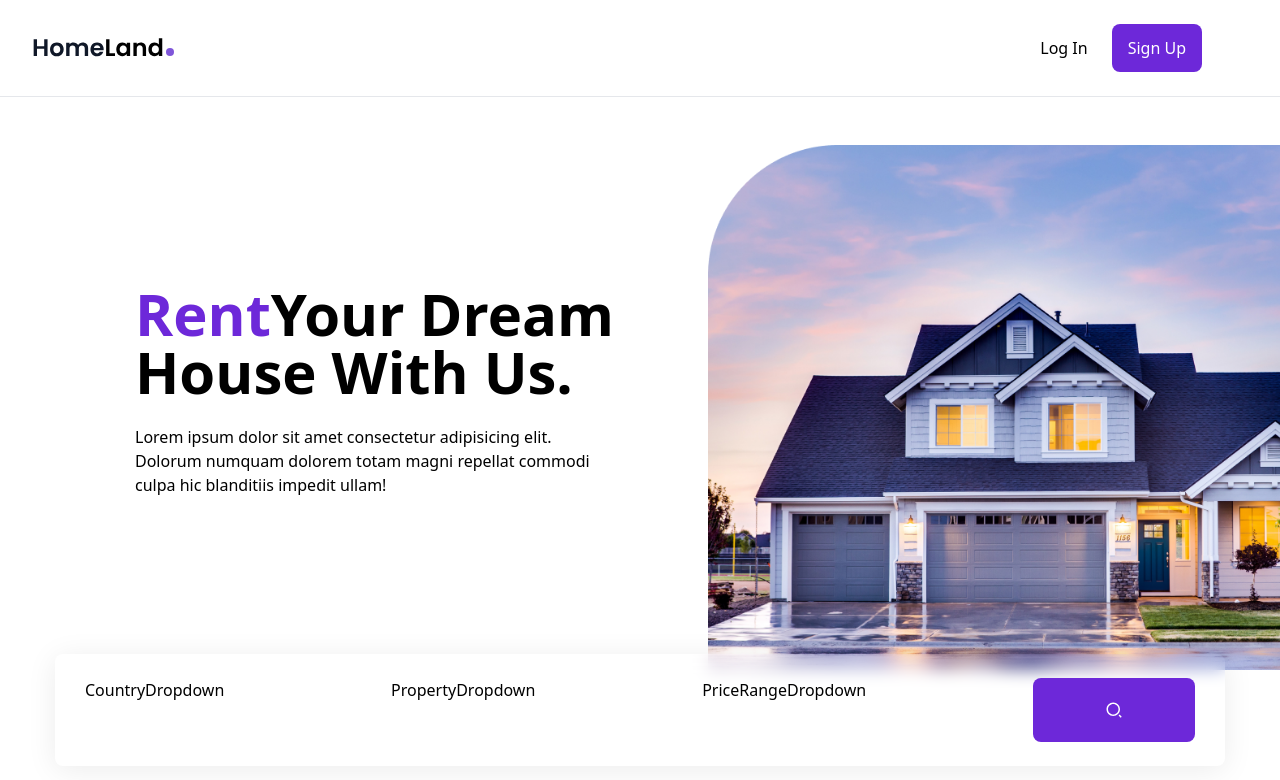
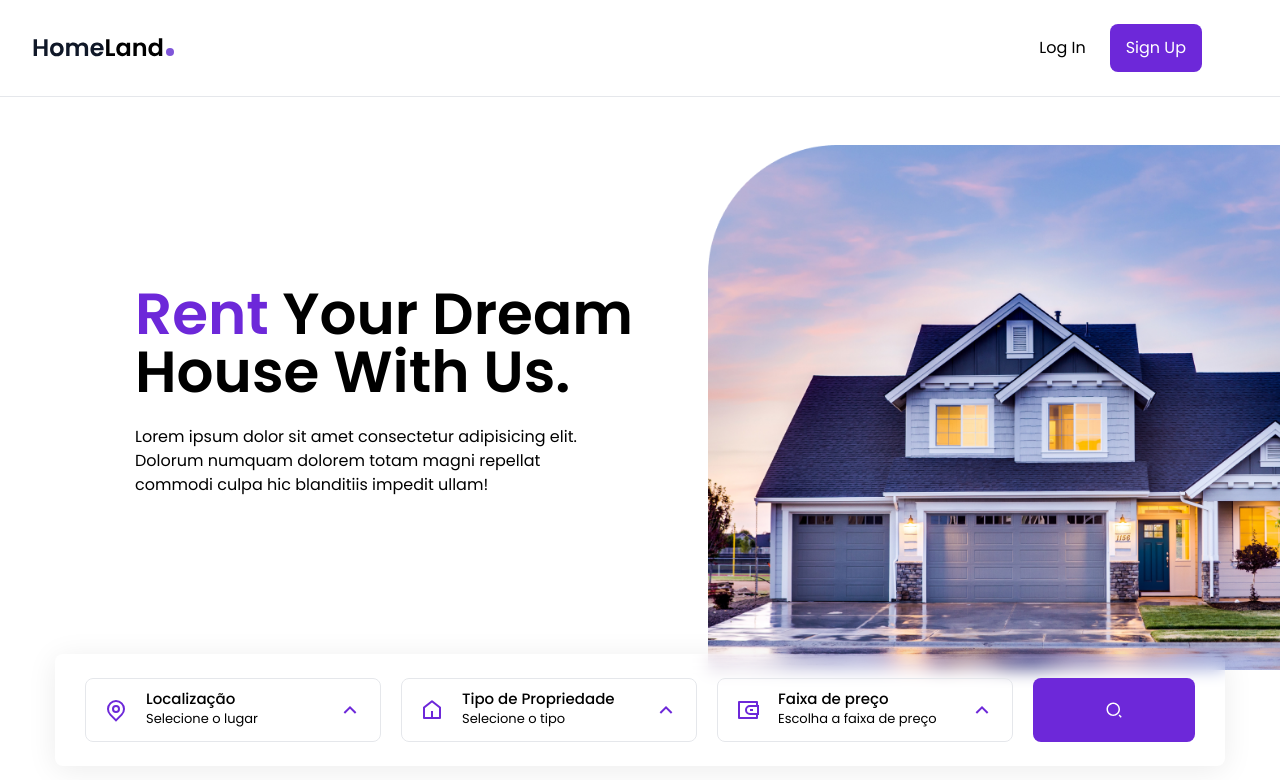
Before and after one commit to WerbethAraujo/website-houses-next, a React (Vite) app: page / in a window 1280 px wide. Shown: the top 780 px of the page. Built offline with nearby package versions, Linux system fonts and the light colour scheme.

Commit message:
feat: create filters of type property and price

```diff
--- a/package.json
+++ b/package.json
@@ -16,6 +16,7 @@
     "react-router-dom": "^6.11.0"
   },
   "devDependencies": {
+    "@headlessui/react": "^1.7.14",
     "@types/react": "^18.0.28",
     "@types/react-dom": "^18.0.11",
     "@vitejs/plugin-react": "^4.0.0",
--- a/src/components/Banner.jsx
+++ b/src/components/Banner.jsx
@@ -12,7 +12,7 @@ const Banner = () => {
       <div className='flex flex-col lg:flex-row'>
         <div className='lg:ml-8 lg:items-start lg:text-left lg:px-0 xl:ml-[135px] flex flex-col items-center text-center px-4 justify-center flex-1'>
           <h1 className='text-4xl lg:text-[58px] font-semibold leading-none mb-6'>
-            <span className='text-violet-700'>Rent</span>Your Dream House With
+            <span className='text-violet-700'>Rent</span> Your Dream House With
             Us.
           </h1>
           <p className='max-w-[480px] mb-8'>
--- a/src/components/CountryDropdown.jsx
+++ b/src/components/CountryDropdown.jsx
@@ -1,7 +1,51 @@
-import React from 'react';
+import React, { useState, useContext } from 'react';
+
+// import icons
+import { RiMapPinLine, RiArrowDownSLine, RiArrowUpSLine } from 'react-icons/ri';
+
+// import handles
+import { Menu } from '@headlessui/react';
+
+// import house context
+import { HouseContext } from '../context/HouseContext';
 
 const CountryDropdown = () => {
-  return <div>CountryDropdown</div>;
+  const { country, setCountry, countries } = useContext(HouseContext);
+
+  const [isOpen, setIsOpen] = useState(false);
+
+  return (
+    <Menu as='div' className='dropdown relative'>
+      <Menu.Button
+        onClick={() => setIsOpen(!isOpen)}
+        className='dropdown-btn w-full text-left'
+      >
+        <RiMapPinLine className='dropdown-icon-primary' />
+        <div>
+          <div className='text-[15px] font-medium leading-tight'>{country}</div>
+          <div className='text-[13px]'>Selecione o lugar</div>
+        </div>
+        {isOpen ? (
+          <RiArrowDownSLine className='dropdown-icon-secondary' />
+        ) : (
+          <RiArrowUpSLine className='dropdown-icon-secondary' />
+        )}
+      </Menu.Button>
+
+      <Menu.Items className='dropdown-menu'>
+        {countries.map((country, idx) => (
+          <Menu.Item
+            onClick={() => setCountry(country)}
+            key={idx}
+            as='li'
+            className='cursor-pointer hover:text-violet-700 transition'
+          >
+            {country}
+          </Menu.Item>
+        ))}
+      </Menu.Items>
+    </Menu>
+  );
 };
 
 export default CountryDropdown;
--- a/src/components/PriceRangeDropdown.jsx
+++ b/src/components/PriceRangeDropdown.jsx
@@ -1,7 +1,55 @@
-import React from 'react';
+import React, { useState, useContext } from 'react';
+
+// import icons
+import {
+  RiWallet3Line,
+  RiArrowDownSLine,
+  RiArrowUpSLine,
+} from 'react-icons/ri';
+
+// import handles
+import { Menu } from '@headlessui/react';
+
+// import house context
+import { HouseContext } from '../context/HouseContext';
 
 const PriceRangeDropdown = () => {
-  return <div>PriceRangeDropdown</div>;
+  const { price, setPrice, prices } = useContext(HouseContext);
+
+  const [isOpen, setIsOpen] = useState(false);
+
+  return (
+    <Menu as='div' className='dropdown relative'>
+      <Menu.Button
+        onClick={() => setIsOpen(!isOpen)}
+        className='dropdown-btn w-full text-left'
+      >
+        <RiWallet3Line className='dropdown-icon-primary' />
+        <div>
+          <div className='text-[15px] font-medium leading-tight'>{price}</div>
+          <div className='text-[13px]'>Escolha a faixa de preço</div>
+        </div>
+        {isOpen ? (
+          <RiArrowDownSLine className='dropdown-icon-secondary' />
+        ) : (
+          <RiArrowUpSLine className='dropdown-icon-secondary' />
+        )}
+      </Menu.Button>
+
+      <Menu.Items className='dropdown-menu'>
+        {prices.map((price, idx) => (
+          <Menu.Item
+            onClick={() => setPrice(price.value)}
+            key={idx}
+            as='li'
+            className='cursor-pointer hover:text-violet-700 transition'
+          >
+            {price.value}
+          </Menu.Item>
+        ))}
+      </Menu.Items>
+    </Menu>
+  );
 };
 
 export default PriceRangeDropdown;
--- a/src/components/PropertyDropdown.jsx
+++ b/src/components/PropertyDropdown.jsx
@@ -1,7 +1,53 @@
-import React from 'react';
+import React, { useState, useContext } from 'react';
+
+// import icons
+import { RiHome5Line, RiArrowDownSLine, RiArrowUpSLine } from 'react-icons/ri';
+
+// import handles
+import { Menu } from '@headlessui/react';
+
+// import house context
+import { HouseContext } from '../context/HouseContext';
 
 const PropertyDropdown = () => {
-  return <div>PropertyDropdown</div>;
+  const { property, setProperty, properties } = useContext(HouseContext);
+
+  const [isOpen, setIsOpen] = useState(false);
+
+  return (
+    <Menu as='div' className='dropdown relative'>
+      <Menu.Button
+        onClick={() => setIsOpen(!isOpen)}
+        className='dropdown-btn w-full text-left'
+      >
+        <RiHome5Line className='dropdown-icon-primary' />
+        <div>
+          <div className='text-[15px] font-medium leading-tight'>
+            {property}
+          </div>
+          <div className='text-[13px]'>Selecione o tipo</div>
+        </div>
+        {isOpen ? (
+          <RiArrowDownSLine className='dropdown-icon-secondary' />
+        ) : (
+          <RiArrowUpSLine className='dropdown-icon-secondary' />
+        )}
+      </Menu.Button>
+
+      <Menu.Items className='dropdown-menu'>
+        {properties.map((property, idx) => (
+          <Menu.Item
+            onClick={() => setProperty(property)}
+            key={idx}
+            as='li'
+            className='cursor-pointer hover:text-violet-700 transition'
+          >
+            {property}
+          </Menu.Item>
+        ))}
+      </Menu.Items>
+    </Menu>
+  );
 };
 
 export default PropertyDropdown;
--- a/src/context/HouseContext.jsx
+++ b/src/context/HouseContext.jsx
@@ -1,4 +1,4 @@
-import React, { useState, useContext, createContext } from 'react';
+import React, { useState, createContext, useEffect } from 'react';
 
 // import data
 import { housesData } from '../data';
@@ -9,14 +9,39 @@ export const HouseContext = createContext();
 const HouseContextProvider = ({ children }) => {
   const [houses, setHouses] = useState(housesData);
 
-  const [country, setCountry] = useState('Location (nay)');
+  const [country, setCountry] = useState('Localização');
   const [countries, setCountries] = useState([]);
 
-  const [property, setProperty] = useState('Property type (any)');
+  const [property, setProperty] = useState('Tipo de Propriedade');
   const [properties, setProperties] = useState([]);
 
-  const [price, setPrice] = useState('Price range (any)');
+  const [price, setPrice] = useState('Faixa de preço');
   const [loading, setLoading] = useState(false);
+
+  const prices = [
+    { value: 'Faixa de preço' },
+    { value: '100.000 - 150.000' },
+    { value: '200.000 - 250.000' },
+    { value: '300.000 - 350.000' },
+    { value: '400.000 - 450.000' },
+    { value: '500.000 - 550.000' },
+  ];
+
+  useEffect(() => {
+    const allCountries = houses.map((house) => house.country);
+
+    const uniqueCountry = ['Localização (vazio)', ...new Set(allCountries)];
+
+    setCountries(uniqueCountry);
+  }, []);
+
+  useEffect(() => {
+    const allProperties = houses.map((house) => house.type);
+
+    const uniqueProperty = ['Tipo de Propriedade', ...new Set(allProperties)];
+
+    setProperties(uniqueProperty);
+  }, []);
 
   return (
     <HouseContext.Provider
@@ -30,6 +55,7 @@ const HouseContextProvider = ({ children }) => {
         properties,
         price,
         setPrice,
+        prices,
         loading,
       }}
     >
--- a/src/index.css
+++ b/src/index.css
@@ -2,7 +2,7 @@
 @tailwind components;
 @tailwind utilities;
 
-/* @layer base {
+@layer base {
   body {
     @apply font-primary bg-gray-200;
   }
@@ -21,4 +21,4 @@
   .dropdown-menu {
     @apply px-6 py-8 text-[15px] space-y-6 shadow-md bg-white absolute w-full z-10 list-none rounded-b-lg;
   }
-} */
+}
```
Also changed, not shown: 1 other file (tests, documents, lock files or other folders).
